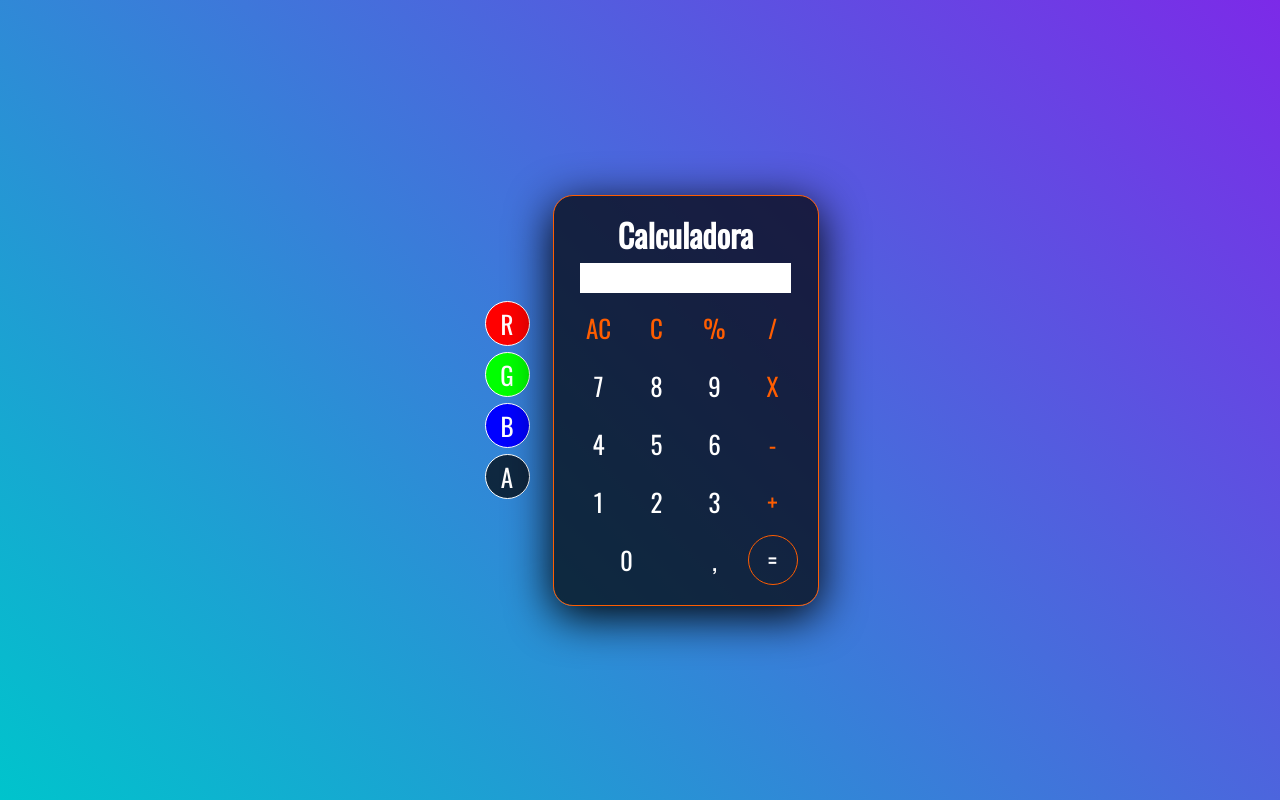
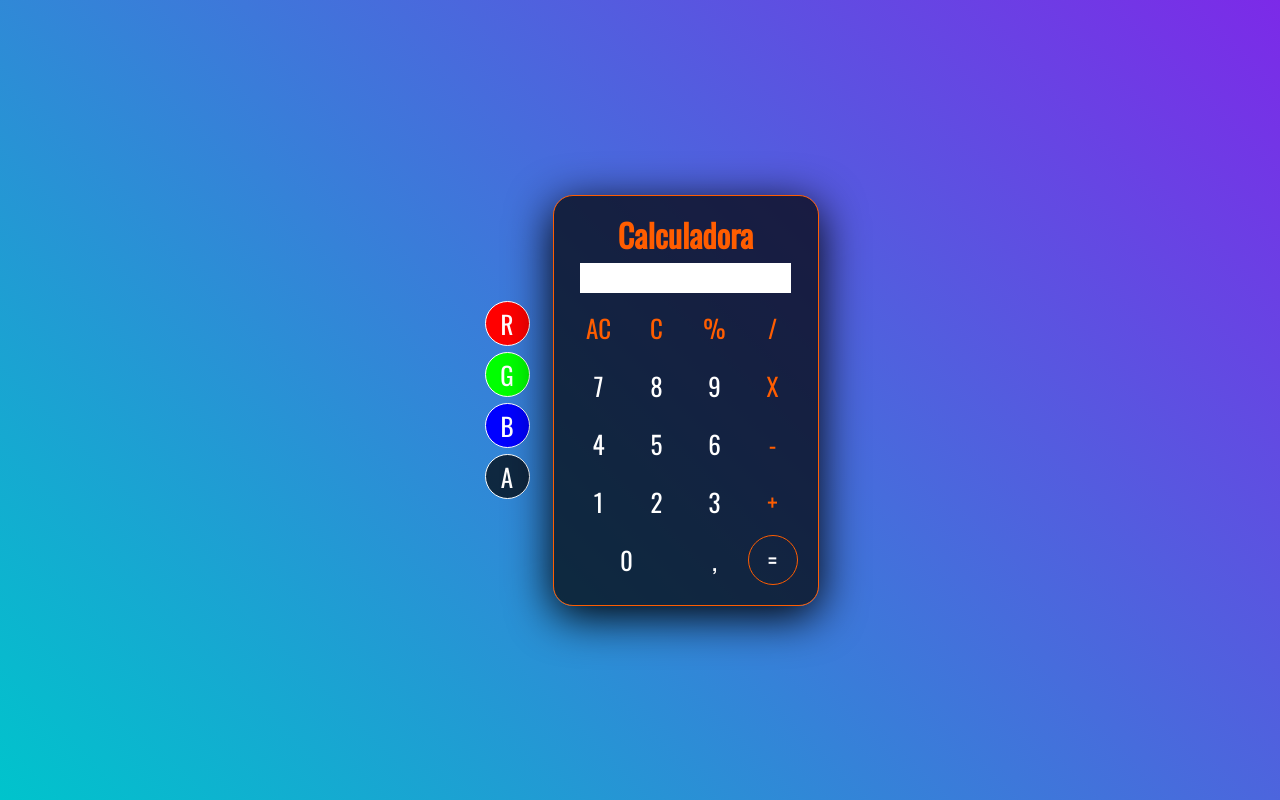
Before and after one commit to wilgnerjr/calculadoraRGB, a plain HTML site: page index.html in a window 1280 px wide. Drawn offline with nearby package versions, Linux system fonts and the light colour scheme.

Commit message:
Update style.css

```diff
--- a/css/style.css
+++ b/css/style.css
@@ -27,6 +27,7 @@ body{
     transition: 1s;
 }
 h1{
+    color: var(--laranja);
     text-align: center;
 }
 
```
